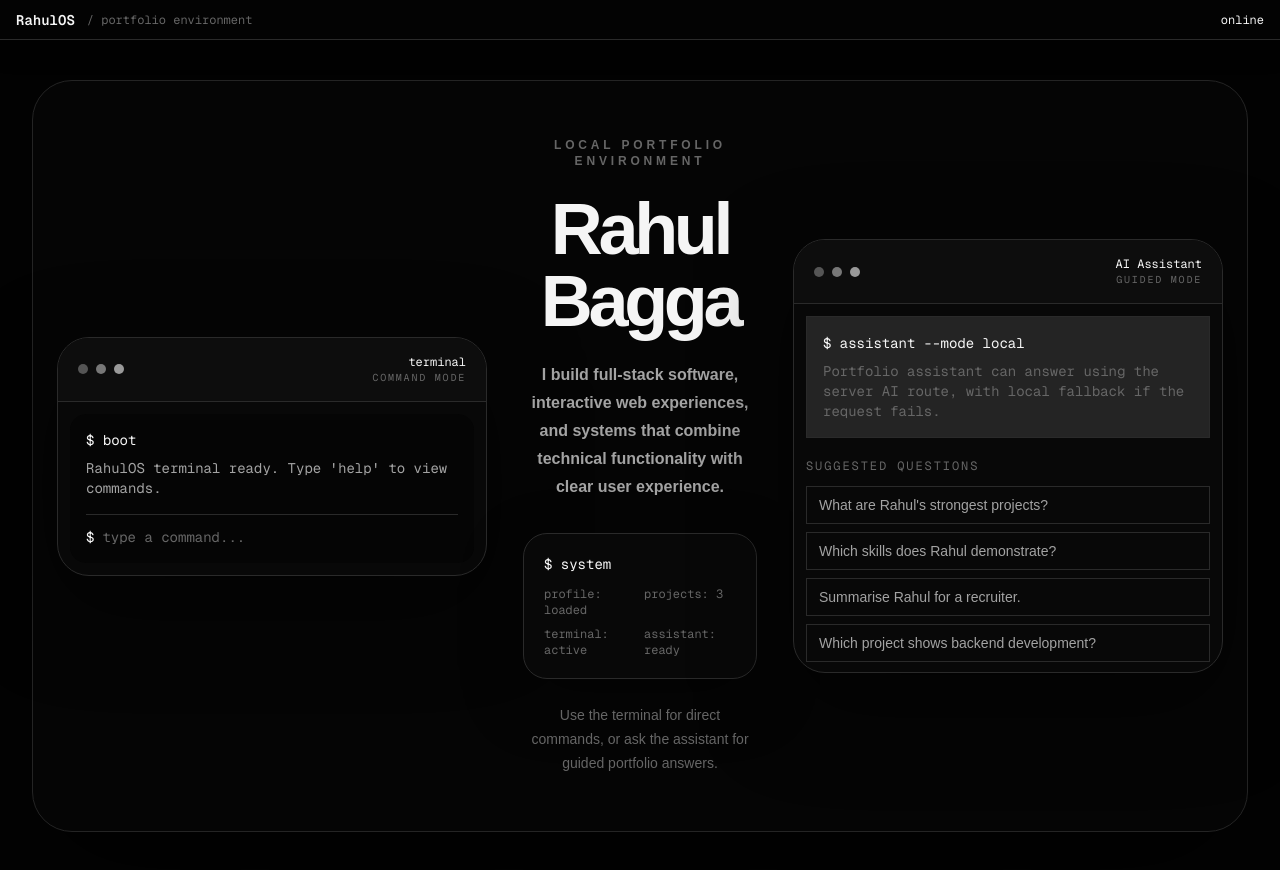
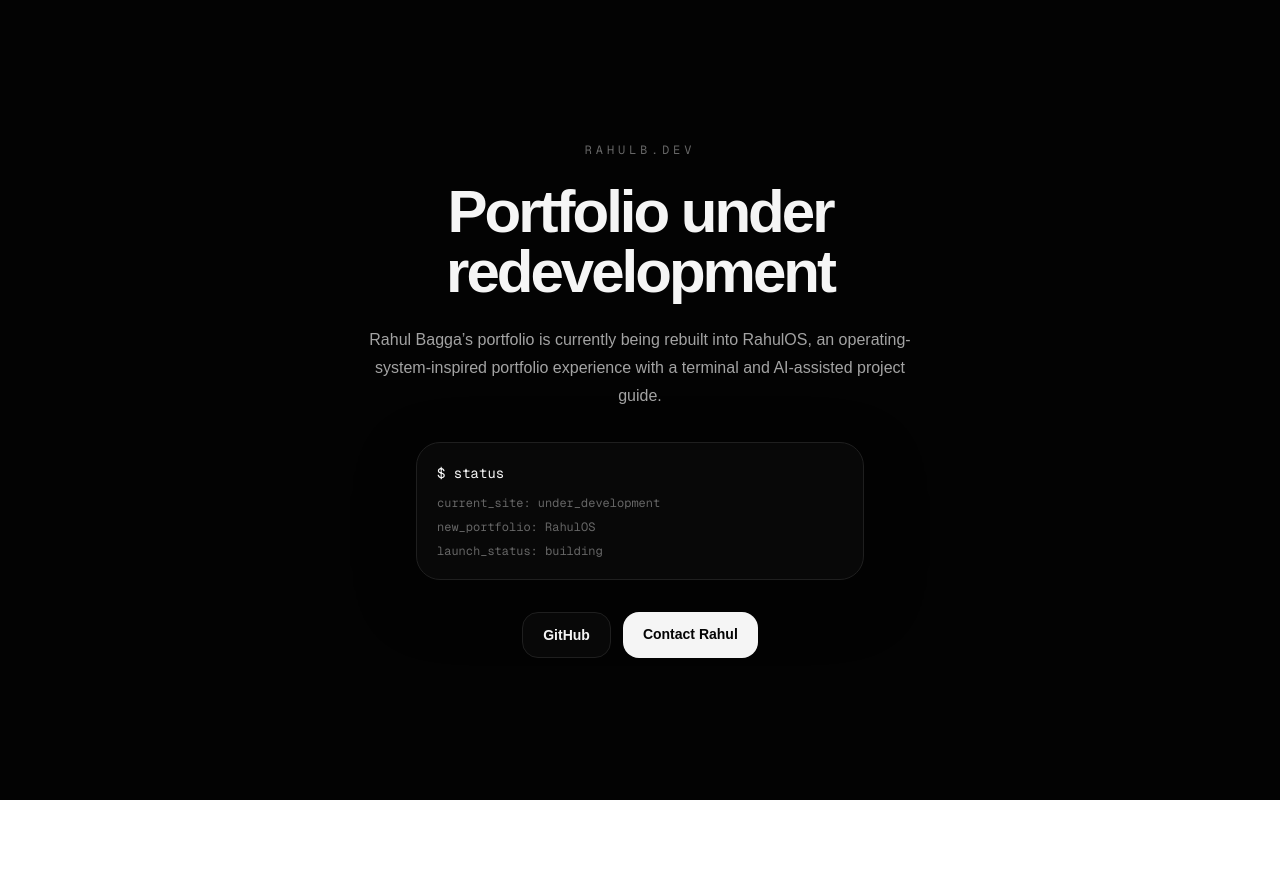
Before and after one commit to MonsieurR05/rahul-os, a Next.js app: page / in a window 1280 px wide. After the commit the page ends 800 px from the top, so only its background shows below. Built offline with nearby package versions, Linux system fonts and the light colour scheme.

Commit message:
chore[site]: add under development landing page

```diff
--- a/src/app/page.js
+++ b/src/app/page.js
@@ -1,19 +1,51 @@
-"use client";
+export default function Home() {
+  return (
+    <main className="min-h-screen bg-[#030303] text-[#f5f5f5]">
+      <section className="flex min-h-screen items-center justify-center px-6">
+        <div className="max-w-2xl text-center">
+          <p className="font-mono text-xs uppercase tracking-[0.32em] text-[#666666]">
+            rahulb.dev
+          </p>
 
-import { useState } from "react";
-import BootScreen from "@/components/BootScreen";
-import Desktop from "@/components/Desktop";
+          <h1 className="mt-6 text-5xl font-bold tracking-[-0.05em] sm:text-6xl">
+            Portfolio under redevelopment
+          </h1>
 
-export default function Home() {
-  const [booted, setBooted] = useState(false);
+          <p className="mx-auto mt-6 max-w-xl text-base leading-7 text-[#a3a3a3]">
+            Rahul Bagga’s portfolio is currently being rebuilt into RahulOS, an
+            operating-system-inspired portfolio experience with a terminal and
+            AI-assisted project guide.
+          </p>
 
-  return (
-    <main className="min-h-screen bg-black text-white">
-      {!booted ? (
-        <BootScreen onComplete={() => setBooted(true)} />
-      ) : (
-        <Desktop />
-      )}
+          <div className="mx-auto mt-8 max-w-md rounded-3xl border border-[#1f1f1f] bg-[#080808] p-5 text-left shadow-[0_20px_60px_rgba(0,0,0,0.35)]">
+            <p className="font-mono text-sm text-[#f5f5f5]">$ status</p>
+
+            <div className="mt-3 space-y-2 font-mono text-xs text-[#666666]">
+              <p>current_site: under_development</p>
+              <p>new_portfolio: RahulOS</p>
+              <p>launch_status: building</p>
+            </div>
+          </div>
+
+          <div className="mt-8 flex flex-wrap justify-center gap-3">
+            <a
+              href="https://github.com/MonsieurR05"
+              target="_blank"
+              rel="noreferrer"
+              className="rounded-2xl border border-[#1f1f1f] bg-[#080808] px-5 py-3 text-sm font-semibold text-[#f5f5f5] transition hover:border-[#3a3a3a] hover:bg-[#111111]"
+            >
+              GitHub
+            </a>
+
+            <a
+              href="mailto:MonsieurR9@proton.me"
+              className="rounded-2xl bg-[#f5f5f5] px-5 py-3 text-sm font-semibold text-[#050505] transition hover:bg-[#d4d4d4]"
+            >
+              Contact Rahul
+            </a>
+          </div>
+        </div>
+      </section>
     </main>
   );
 }
```
